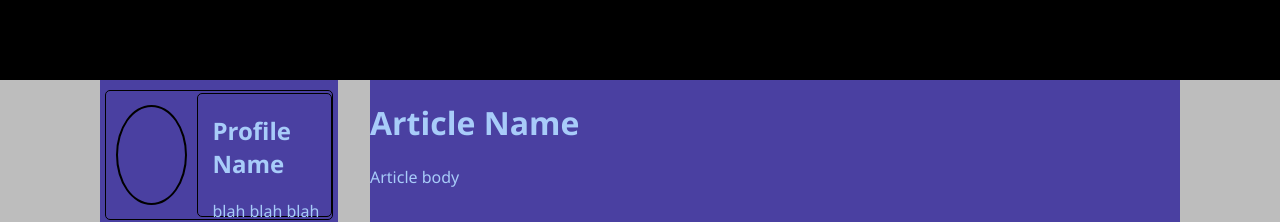
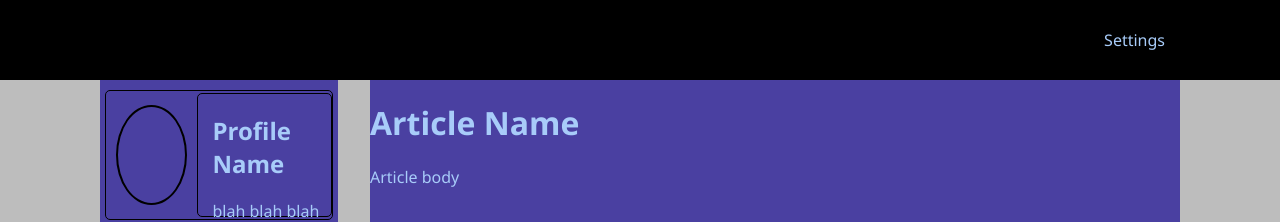
Before and after one commit to dstock3/blog-front, a React (Create React App) app: page / in a window 1280 px wide. Shown: the top 222 px of the page. Built offline with nearby package versions, Linux system fonts and the light colour scheme.

Commit message:
Added settings to header.

```diff
--- a/src/App.css
+++ b/src/App.css
@@ -18,6 +18,14 @@ body {
 header {
   min-height: 10vh;
   background-color: black;
+  display: flex;
+  justify-content: flex-end;
+  align-items: center;
+}
+
+.settings {
+  margin-right: 115px;
+  cursor: pointer;
 }
 
 main {
--- a/src/components/Header.js
+++ b/src/components/Header.js
@@ -1,6 +1,9 @@
+import Settings from "./Settings";
+
 const Header = () => {
     return (
         <header>
+            <Settings />
 
 
         </header>
--- /dev/null
+++ b/src/components/Settings.js
@@ -0,0 +1,7 @@
+const Settings = () => {
+    return (
+        <div className="settings hidden">Settings</div>
+    );
+}
+
+export default Settings;
```
